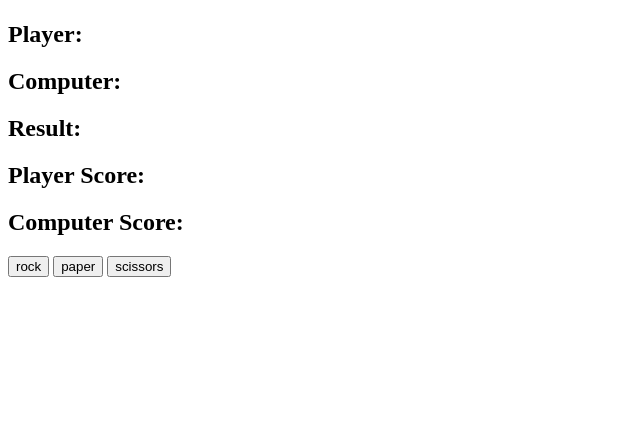
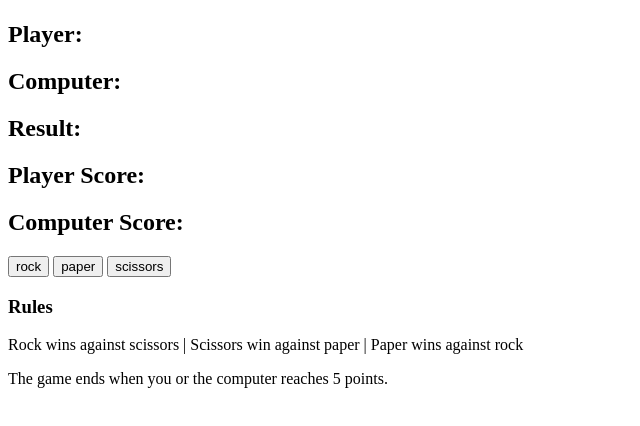
Before and after one commit to Karol2401/Game-rock-paper-scissors, a plain HTML site: page index.html in a window 1280 px wide. Shown: the whole page, without its empty margins (0-640 px from the left). Drawn offline with Linux system fonts and the light colour scheme.

Commit message:
Add game rules to the html

```diff
--- a/index.html
+++ b/index.html
@@ -24,6 +24,10 @@
         <button id="scissors">scissors</button>
     </div>
 
+    <h3>Rules</h3>
+    <p>Rock wins against scissors | Scissors win against paper | Paper wins against rock</p>
+    <p>The game ends when you or the computer reaches 5 points.</p>
+
 
     <script src="assets/js/script.js"></script>
 </body>
```
